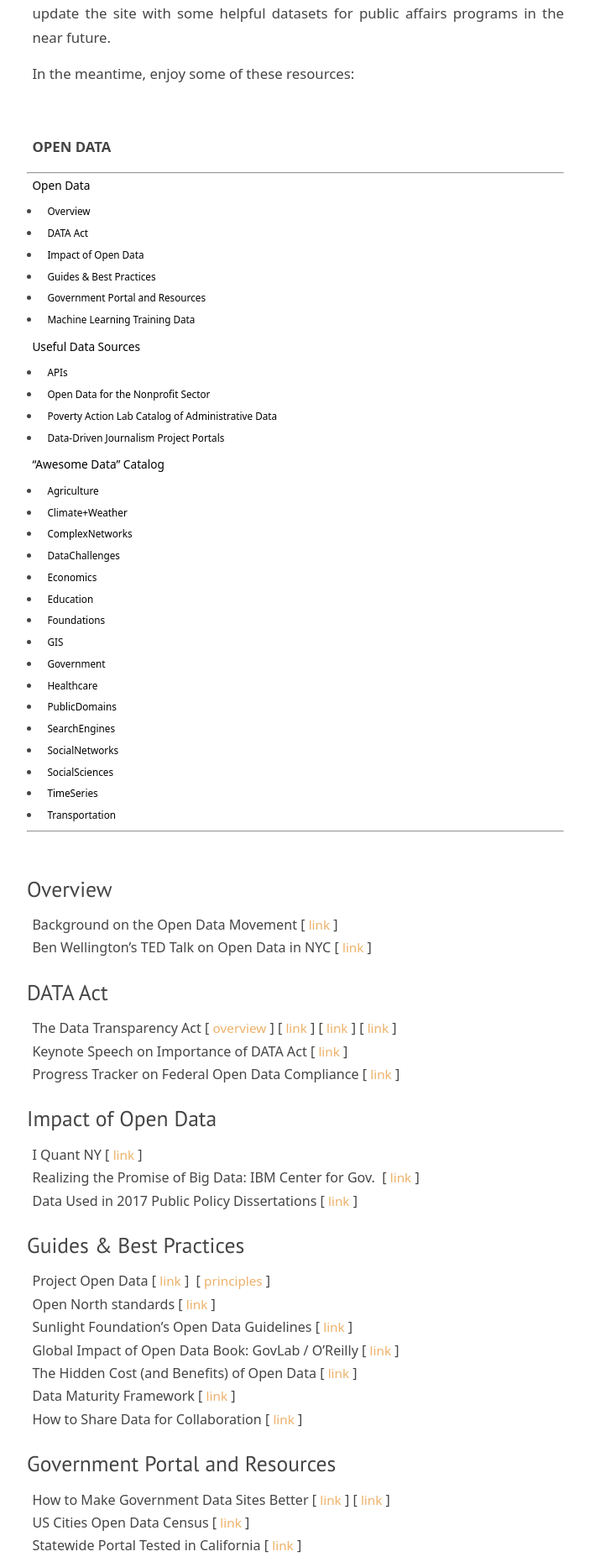
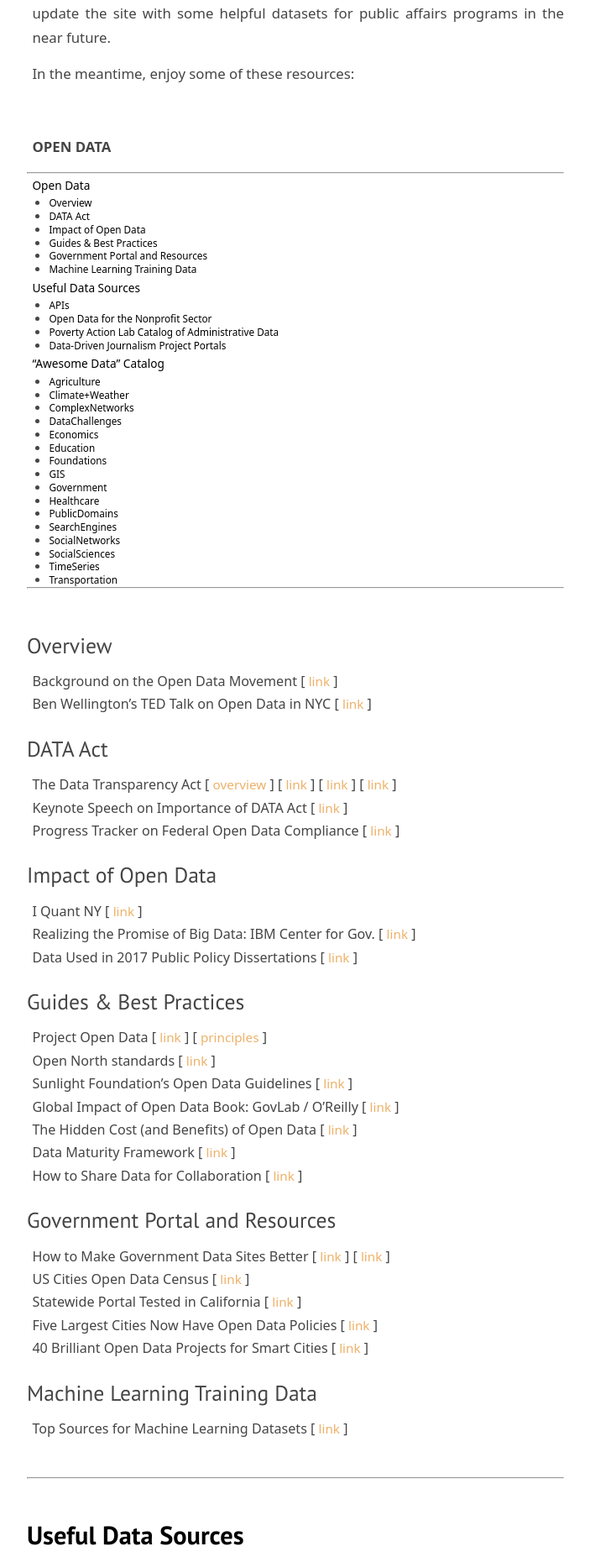
Before and after one commit to DS4PS/ds4ps.github.io, a Jekyll site: the page built from data.md, in a window 1280 px wide. Shown: the part 928-2788 px from the top of the page at 84% size, without its empty margins (288-991 px from the left). Built offline with Jekyll 4.4.1, drawn with Linux system fonts in a browser that asks for light colours; nearby versions of some CDN libraries; library files that are not in the unit come from our copies.

Commit message:
Update data.md

```diff
--- a/data.md
+++ b/data.md
@@ -53,13 +53,13 @@
 ### Impact of Open Data
 
 * I Quant NY [ [link](http://iquantny.tumblr.com/) ]
-* Realizing the Promise of Big Data: IBM Center for Gov.  [ [link](http://www.businessofgovernment.org/sites/default/files/Realizing%20the%20Promise%20of%20Big%20Data_0.pdf) ]
+* Realizing the Promise of Big Data: IBM Center for Gov.  [ [link](http://www.businessofgovernment.org/sites/default/files/Realizing%20the%20Promise%20of%20Big%20Data_0.pdf) ]
 * Data Used in 2017 Public Policy Dissertations [ [link](http://publicmanagementresearch.com/2017/12/18/data-for-dissertations-december-18-2017/) ]
 
 
 ### Guides & Best Practices
 
-* Project Open Data [ [link](https://project-open-data.cio.gov/) ]  [ [principles](https://project-open-data.cio.gov/principles/) ]
+* Project Open Data [ [link](https://project-open-data.cio.gov/) ]  [ [principles](https://project-open-data.cio.gov/principles/) ]
 * Open North standards [ [link](http://www.opennorth.ca/publications) ]
 * Sunlight Foundation's Open Data Guidelines [ [link](http://sunlightfoundation.com/opendataguidelines/) ]
 * Global Impact of Open Data Book: GovLab / O'Reilly [ [link](http://www.oreilly.com/data/free/files/the-global-impact-of-open-data.pdf) ]
@@ -92,13 +92,13 @@
 ### APIs
 
 * Awesome Public Datasets Page [ [GitHub](https://github.com/awesomedata/awesome-public-datasets) ]
-* Quandl API (many data sources) [ [link](https://www.quandl.com/) ] [ [r package](https://www.quandl.com/help/r) ]
-* Census Data API [ [acs package](http://eglenn.scripts.mit.edu/citystate/wp-content/uploads/2013/02/wpid-working_with_acs_R2.pdf) ] [ [census api](http://rstudio-pubs-static.s3.amazonaws.com/19337_2e7f827190514c569ea136db788ce850.html) ]
+* Quandl API (many data sources) [ [link](https://www.quandl.com/) ] [ [r package](https://www.quandl.com/help/r) ]
+* Census Data API [ [acs package](http://eglenn.scripts.mit.edu/citystate/wp-content/uploads/2013/02/wpid-working_with_acs_R2.pdf) ] [ [census api](http://rstudio-pubs-static.s3.amazonaws.com/19337_2e7f827190514c569ea136db788ce850.html) ]
 * Fun Data for Teaching [ [link](http://bartomeuslab.com/2016/01/21/fun-data-for-teaching-r/) ]
 * Forbes: 35 Open Data Sources of Note [ [link](http://www.forbes.com/sites/bernardmarr/2016/02/12/big-data-35-brilliant-and-free-data-sources-for-2016/#2a8d98876796) ]
 * 100 Interesting Datasets [ [link](http://rs.io/100-interesting-data-sets-for-statistics/) ]
 * TwitteR Package API [ [link](http://davetang.org/muse/2013/04/06/using-the-r_twitter-package/) ]
-* 19 Free Public Datasets (Springboard blog) [ [link](https://www.springboard.com/blog/free-public-data-sets-data-science-project/) ]
+* 19 Free Public Datasets (Springboard blog) [ [link](https://www.springboard.com/blog/free-public-data-sets-data-science-project/) ]
 * ckanr [ [github](https://github.com/ropensci/ckanr) ] [ [vignette](https://cran.r-project.org/web/packages/ckanr/vignettes/ckanr_vignette.html) ]
 * Rsocrata [ [github](https://github.com/Chicago/RSocrata) ]
 * censusapi Package [ [github](https://github.com/hrecht/censusapi) ] [ [slides](http://urbaninstitute.github.io/R-Trainings/accesing-census-apis/presentation/index.html#/) ] [ [tutorial](/s/CensusAPI_Package.html) ]
@@ -166,7 +166,7 @@
 * <i class="far fa-check-circle" style="color:lightgray"></i> [Brazilian Weather - Historical data (In Portuguese) - Data related to [...]](http://sinda.crn.inpe.br/PCD/SITE/novo/site/historico/index.php)
 * <i class="far fa-check-circle" style="color:lightgray"></i> [Canadian Meteorological Centre](http://weather.gc.ca/grib/index_e.html)
 * <i class="far fa-check-circle" style="color:lightgray"></i> [Climate Data from UEA (updated monthly)](http://www.cru.uea.ac.uk/data/)
-* ![](https://raw.githubusercontent.com/awesomedata/apd-core/master/deploy/fixme-24.png) [European Climate Assessment & Dataset](http://eca.knmi.nl/)   [[fixme](https://github.com/awesomedata/apd-core/tree/master/core//Climate+Weather/European-Climate-Assessment-&-Dataset.yml)  ]
+* <i class="far fa-question-circle" style="color:lightgray"></i> [European Climate Assessment & Dataset](http://eca.knmi.nl/)   [[fixme](https://github.com/awesomedata/apd-core/tree/master/core//Climate+Weather/European-Climate-Assessment-&-Dataset.yml)  ]
 * <i class="far fa-check-circle" style="color:lightgray"></i> [Global Climate Data Since 1929](http://en.tutiempo.net/climate)
 * <i class="far fa-check-circle" style="color:lightgray"></i> [NASA Global Imagery Browse Services](https://wiki.earthdata.nasa.gov/display/GIBS)
 * <i class="far fa-check-circle" style="color:lightgray"></i> [NOAA Bering Sea Climate](http://www.beringclimate.noaa.gov/)
@@ -182,7 +182,7 @@
 ComplexNetworks
 ---------------
 
-* ![](https://raw.githubusercontent.com/awesomedata/apd-core/master/deploy/fixme-24.png) [DBLP Citation dataset](https://kdl.cs.umass.edu/display/public/DBLP)   [[fixme](https://github.com/awesomedata/apd-core/tree/master/core//ComplexNetworks/DBLP-Citation-dataset.yml)  ]
+* <i class="far fa-question-circle" style="color:lightgray"></i> [DBLP Citation dataset](https://kdl.cs.umass.edu/display/public/DBLP)   [[fixme](https://github.com/awesomedata/apd-core/tree/master/core//ComplexNetworks/DBLP-Citation-dataset.yml)  ]
 * <i class="far fa-check-circle" style="color:lightgray"></i> [DIMACS Road Networks Collection](http://www.dis.uniroma1.it/challenge9/download.shtml)
 * <i class="far fa-check-circle" style="color:lightgray"></i> [NBER Patent Citations](http://nber.org/patents/)
 
@@ -292,7 +292,7 @@
 * <i class="far fa-check-circle" style="color:lightgray"></i> [EveryPolitician - Ongoing project collating and sharing data on every [...]](http://everypolitician.org/)
 * <i class="far fa-check-circle" style="color:lightgray"></i> [Federal Committee on Statistical Methodology (FCSM) (formerly FedStats)](https://nces.ed.gov/FCSM/index.asp)
 * <i class="far fa-check-circle" style="color:lightgray"></i> [Finland](https://www.opendata.fi/en)
-* ![](https://raw.githubusercontent.com/awesomedata/apd-core/master/deploy/fixme-24.png) [France](https://www.data.gouv.fr/en/datasets/)   [[fixme](https://github.com/awesomedata/apd-core/tree/master/core//Government/France.yml)  ]
+* <i class="far fa-question-circle" style="color:lightgray"></i> [France](https://www.data.gouv.fr/en/datasets/)   [[fixme](https://github.com/awesomedata/apd-core/tree/master/core//Government/France.yml)  ]
 * <i class="far fa-check-circle" style="color:lightgray"></i> [Fredericton, NB, Canada](http://www.fredericton.ca/en/citygovernment/Catalogue.asp)
 * <i class="far fa-check-circle" style="color:lightgray"></i> [Gatineau, QC, Canada](http://www.gatineau.ca/donneesouvertes/default_fr.aspx)
 * <i class="far fa-check-circle" style="color:lightgray"></i> [Germany](https://www-genesis.destatis.de/genesis/online)
@@ -305,7 +305,7 @@
 * <i class="far fa-check-circle" style="color:lightgray"></i> [Hong Kong, China](https://data.gov.hk/en/)
 * <i class="far fa-check-circle" style="color:lightgray"></i> [Houston, TX, US](http://data.houstontx.gov/)
 * <i class="far fa-check-circle" style="color:lightgray"></i> [Indian Government Data](https://data.gov.in/)
-* ![](https://raw.githubusercontent.com/awesomedata/apd-core/master/deploy/fixme-24.png) [Indonesian Data Portal](http://data.go.id/)   [[fixme](https://github.com/awesomedata/apd-core/tree/master/core//Government/Indonesian-Data-Portal.yml)  ]
+* <i class="far fa-question-circle" style="color:lightgray"></i> [Indonesian Data Portal](http://data.go.id/)   [[fixme](https://github.com/awesomedata/apd-core/tree/master/core//Government/Indonesian-Data-Portal.yml)  ]
 * <i class="far fa-check-circle" style="color:lightgray"></i> [Ireland's Open Data Portal](https://data.gov.ie/data)
 * <i class="far fa-check-circle" style="color:lightgray"></i> [Italy - Il Portale dati.gov.it è il catalogo nazionale dei metadati [...]](https://www.dati.gov.it/)
 * <i class="far fa-check-circle" style="color:lightgray"></i> [Japan](http://www.e-stat.go.jp/SG1/estat/eStatTopPortalE.do)
@@ -323,7 +323,7 @@
 * <i class="far fa-check-circle" style="color:lightgray"></i> [Moncton, NB, Canada](http://open.moncton.ca/)
 * <i class="far fa-check-circle" style="color:lightgray"></i> [Montreal, QC, Canada](http://donnees.ville.montreal.qc.ca/)
 * <i class="far fa-check-circle" style="color:lightgray"></i> [Mountain View, California, US (GIS)](http://data-mountainview.opendata.arcgis.com/)
-* ![](https://raw.githubusercontent.com/awesomedata/apd-core/master/deploy/fixme-24.png) [NYC Open Data](https://opendata.cityofnewyork.us/)   [[fixme](https://github.com/awesomedata/apd-core/tree/master/core//Government/NYC-Open-Data.yml)  ]
+* <i class="far fa-question-circle" style="color:lightgray"></i> [NYC Open Data](https://opendata.cityofnewyork.us/)   [[fixme](https://github.com/awesomedata/apd-core/tree/master/core//Government/NYC-Open-Data.yml)  ]
 * <i class="far fa-check-circle" style="color:lightgray"></i> [NYC betanyc](http://betanyc.us/)
 * <i class="far fa-check-circle" style="color:lightgray"></i> [Netherlands](https://data.overheid.nl/)
 * <i class="far fa-check-circle" style="color:lightgray"></i> [New Zealand](http://www.stats.govt.nz/browse_for_stats.aspx)
@@ -362,11 +362,11 @@
 * <i class="far fa-check-circle" style="color:lightgray"></i> [Taiwan](http://data.gov.tw/)
 * <i class="far fa-check-circle" style="color:lightgray"></i> [Tel-Aviv Open Data](https://opendata.tel-aviv.gov.il/index_en.html#/)
 * <i class="far fa-check-circle" style="color:lightgray"></i> [Texas Open Data](https://data.texas.gov/)
-* ![](https://raw.githubusercontent.com/awesomedata/apd-core/master/deploy/fixme-24.png) [The World Bank](https://openknowledge.worldbank.org/handle/10986/2124)   [[fixme](https://github.com/awesomedata/apd-core/tree/master/core//Government/The-World-Bank.yml)  ]
+* <i class="far fa-question-circle" style="color:lightgray"></i> [The World Bank](https://openknowledge.worldbank.org/handle/10986/2124)   [[fixme](https://github.com/awesomedata/apd-core/tree/master/core//Government/The-World-Bank.yml)  ]
 * <i class="far fa-check-circle" style="color:lightgray"></i> [Toronto, ON, Canada](https://portal0.cf.opendata.inter.sandbox-toronto.ca/)
-* ![](https://raw.githubusercontent.com/awesomedata/apd-core/master/deploy/fixme-24.png) [Tunisia](http://www.data.gov.tn/)   [[fixme](https://github.com/awesomedata/apd-core/tree/master/core//Government/Tunisia.yml)  ]
-* ![](https://raw.githubusercontent.com/awesomedata/apd-core/master/deploy/fixme-24.png) [U.K. Government Data](http://data.gov.uk/data)   [[fixme](https://github.com/awesomedata/apd-core/tree/master/core//Government/U.K.-Government-Data.yml)  ]
-* ![](https://raw.githubusercontent.com/awesomedata/apd-core/master/deploy/fixme-24.png) [U.S. American Community Survey](https://www.census.gov/programs-surveys/acs/data.html/)   [[fixme](https://github.com/awesomedata/apd-core/tree/master/core//Government/U.S.-American-Community-Survey.yml)  ]
+* <i class="far fa-question-circle" style="color:lightgray"></i> [Tunisia](http://www.data.gov.tn/)   [[fixme](https://github.com/awesomedata/apd-core/tree/master/core//Government/Tunisia.yml)  ]
+* <i class="far fa-question-circle" style="color:lightgray"></i> [U.K. Government Data](http://data.gov.uk/data)   [[fixme](https://github.com/awesomedata/apd-core/tree/master/core//Government/U.K.-Government-Data.yml)  ]
+* <i class="far fa-question-circle" style="color:lightgray"></i> [U.S. American Community Survey](https://www.census.gov/programs-surveys/acs/data.html/)   [[fixme](https://github.com/awesomedata/apd-core/tree/master/core//Government/U.S.-American-Community-Survey.yml)  ]
 * <i class="far fa-check-circle" style="color:lightgray"></i> [U.S. CDC Public Health datasets](https://www.cdc.gov/nchs/data_access/ftp_data.htm)
 * <i class="far fa-check-circle" style="color:lightgray"></i> [U.S. Census Bureau](http://www.census.gov/data.html)
 * <i class="far fa-check-circle" style="color:lightgray"></i> [U.S. Department of Housing and Urban Development (HUD)](http://www.huduser.gov/portal/datasets/pdrdatas.html)
@@ -380,8 +380,8 @@
 * <i class="far fa-check-circle" style="color:lightgray"></i> [Uganda Bureau of Statistics](http://www.ubos.org/unda/index.php/catalog)
 * <i class="far fa-check-circle" style="color:lightgray"></i> [Ukraine](https://data.gov.ua/)
 * <i class="far fa-check-circle" style="color:lightgray"></i> [United Nations](http://data.un.org/)
-* ![](https://raw.githubusercontent.com/awesomedata/apd-core/master/deploy/fixme-24.png) [Uruguay](https://catalogodatos.gub.uy/)   [[fixme](https://github.com/awesomedata/apd-core/tree/master/core//Government/Uruguay.yml)  ]
-* ![](https://raw.githubusercontent.com/awesomedata/apd-core/master/deploy/fixme-24.png) [Valley Transportation Authority (VTA), California, US](https://data.vta.org/)   [[fixme](https://github.com/awesomedata/apd-core/tree/master/core//Government/Valley-Transportation-Authority-VTA-California-US.yml)  ]
+* <i class="far fa-question-circle" style="color:lightgray"></i> [Uruguay](https://catalogodatos.gub.uy/)   [[fixme](https://github.com/awesomedata/apd-core/tree/master/core//Government/Uruguay.yml)  ]
+* <i class="far fa-question-circle" style="color:lightgray"></i> [Valley Transportation Authority (VTA), California, US](https://data.vta.org/)   [[fixme](https://github.com/awesomedata/apd-core/tree/master/core//Government/Valley-Transportation-Authority-VTA-California-US.yml)  ]
 * <i class="far fa-check-circle" style="color:lightgray"></i> [Vancouver, BC Open Data Catalog](http://data.vancouver.ca/datacatalogue/)
 * <i class="far fa-check-circle" style="color:lightgray"></i> [Victoria, BC, Canada](http://opendata.victoria.ca/)
 * <i class="far fa-check-circle" style="color:lightgray"></i> [Vienna, Austria](https://open.wien.gv.at/site/open-data/)
@@ -418,19 +418,19 @@
 * <i class="far fa-check-circle" style="color:lightgray"></i> [Archive-it from Internet Archive](https://www.archive-it.org/explore?show=Collections)
 * <i class="far fa-check-circle" style="color:lightgray"></i> [CMU JASA data archive](http://lib.stat.cmu.edu/jasadata/)
 * <i class="far fa-check-circle" style="color:lightgray"></i> [CMU StatLab collections](http://lib.stat.cmu.edu/datasets/)
-* ![](https://raw.githubusercontent.com/awesomedata/apd-core/master/deploy/fixme-24.png) [Data.World](https://data.world)   [[fixme](https://github.com/awesomedata/apd-core/tree/master/core//PublicDomains/Data.World.yml)  ]
-* ![](https://raw.githubusercontent.com/awesomedata/apd-core/master/deploy/fixme-24.png) [Data360](http://www.data360.org/index.aspx)   [[fixme](https://github.com/awesomedata/apd-core/tree/master/core//PublicDomains/Data360.yml)  ]
+* <i class="far fa-question-circle" style="color:lightgray"></i> [Data.World](https://data.world)   [[fixme](https://github.com/awesomedata/apd-core/tree/master/core//PublicDomains/Data.World.yml)  ]
+* <i class="far fa-question-circle" style="color:lightgray"></i> [Data360](http://www.data360.org/index.aspx)   [[fixme](https://github.com/awesomedata/apd-core/tree/master/core//PublicDomains/Data360.yml)  ]
 * <i class="far fa-check-circle" style="color:lightgray"></i> [Enigma Public](https://public.enigma.com/)
 * <i class="far fa-check-circle" style="color:lightgray"></i> [Google](http://www.google.com/publicdata/directory)
 * <i class="far fa-check-circle" style="color:lightgray"></i> [Grand Comics Database - The Grand Comics Database (GCD) is a nonprofit, [...]](https://www.comics.org)
-* ![](https://raw.githubusercontent.com/awesomedata/apd-core/master/deploy/fixme-24.png) [Infochimps](http://www.infochimps.com/)   [[fixme](https://github.com/awesomedata/apd-core/tree/master/core//PublicDomains/Infochimps.yml)  ]
+* <i class="far fa-question-circle" style="color:lightgray"></i> [Infochimps](http://www.infochimps.com/)   [[fixme](https://github.com/awesomedata/apd-core/tree/master/core//PublicDomains/Infochimps.yml)  ]
 * <i class="far fa-check-circle" style="color:lightgray"></i> [KDNuggets Data Collections](http://www.kdnuggets.com/datasets/index.html)
 * <i class="far fa-check-circle" style="color:lightgray"></i> [Microsoft Azure Data Market Free DataSets](https://azuremarketplace.microsoft.com/en-us/marketplace/apps?source=datamarket&filters=pricing-free&page=1)
 * <i class="far fa-check-circle" style="color:lightgray"></i> [Microsoft Data Science for Research](http://aka.ms/Data-Science)
 * <i class="far fa-check-circle" style="color:lightgray"></i> [Microsoft Research Open Data](https://msropendata.com/)
-* ![](https://raw.githubusercontent.com/awesomedata/apd-core/master/deploy/fixme-24.png) [Numbray](http://numbrary.com/)   [[fixme](https://github.com/awesomedata/apd-core/tree/master/core//PublicDomains/Numbray.yml)  ]
+* <i class="far fa-question-circle" style="color:lightgray"></i> [Numbray](http://numbrary.com/)   [[fixme](https://github.com/awesomedata/apd-core/tree/master/core//PublicDomains/Numbray.yml)  ]
 * <i class="far fa-check-circle" style="color:lightgray"></i> [Open Library Data Dumps](https://openlibrary.org/developers/dumps)
-* ![](https://raw.githubusercontent.com/awesomedata/apd-core/master/deploy/fixme-24.png) [Reddit Datasets](https://www.reddit.com/r/datasets)   [[fixme](https://github.com/awesomedata/apd-core/tree/master/core//PublicDomains/Reddit-Datasets.yml)  ]
+* <i class="far fa-question-circle" style="color:lightgray"></i> [Reddit Datasets](https://www.reddit.com/r/datasets)   [[fixme](https://github.com/awesomedata/apd-core/tree/master/core//PublicDomains/Reddit-Datasets.yml)  ]
 * <i class="far fa-check-circle" style="color:lightgray"></i> [RevolutionAnalytics Collection](http://packages.revolutionanalytics.com/datasets/)
 * <i class="far fa-check-circle" style="color:lightgray"></i> [Sample R data sets](http://stat.ethz.ch/R-manual/R-patched/library/datasets/html/00Index.html)
 * <i class="far fa-check-circle" style="color:lightgray"></i> [StatSci.org](http://www.statsci.org/datasets.html)
@@ -473,7 +473,7 @@
 * <i class="far fa-check-circle" style="color:lightgray"></i> [Google Scholar citation relations](http://www3.cs.stonybrook.edu/~leman/data/gscholar.db)
 * <i class="far fa-check-circle" style="color:lightgray"></i> [High-Resolution Contact Networks from Wearable Sensors](http://www.sociopatterns.org/datasets/)
 * <i class="far fa-check-circle" style="color:lightgray"></i> [Indie Map: social graph and crawl of top IndieWeb sites](http://www.indiemap.org/)
-* ![](https://raw.githubusercontent.com/awesomedata/apd-core/master/deploy/fixme-24.png) [Mobile Social Networks from UMASS](https://kdl.cs.umass.edu/display/public/Mobile+Social+Networks)   [[fixme](https://github.com/awesomedata/apd-core/tree/master/core//SocialNetworks/Mobile-Social-Networks-from-UMASS.yml)  ]
+* <i class="far fa-question-circle" style="color:lightgray"></i> [Mobile Social Networks from UMASS](https://kdl.cs.umass.edu/display/public/Mobile+Social+Networks)   [[fixme](https://github.com/awesomedata/apd-core/tree/master/core//SocialNetworks/Mobile-Social-Networks-from-UMASS.yml)  ]
 * <i class="far fa-check-circle" style="color:lightgray"></i> [Network Twitter Data](http://snap.stanford.edu/data/higgs-twitter.html)
 * <i class="far fa-check-circle" style="color:lightgray"></i> [Reddit Comments](http://files.pushshift.io/reddit/comments/)
 * <i class="far fa-check-circle" style="color:lightgray"></i> [Skytrax' Air Travel Reviews Dataset](https://github.com/quankiquanki/skytrax-reviews-dataset)
@@ -482,7 +482,7 @@
 * <i class="far fa-check-circle" style="color:lightgray"></i> [Twitter Data for Online Reputation Management](http://nlp.uned.es/replab2013/)
 * <i class="far fa-check-circle" style="color:lightgray"></i> [Twitter Data for Sentiment Analysis](http://help.sentiment140.com/for-students/)
 * <i class="far fa-check-circle" style="color:lightgray"></i> [Twitter Graph of entire Twitter site](http://an.kaist.ac.kr/traces/WWW2010.html)
-* ![](https://raw.githubusercontent.com/awesomedata/apd-core/master/deploy/fixme-24.png) [Twitter Scrape Calufa May 2011](http://archive.org/details/2011-05-calufa-twitter-sql)   [[fixme](https://github.com/awesomedata/apd-core/tree/master/core//SocialNetworks/Twitter-Scrape-Calufa-May-2011.yml)  ]
+* <i class="far fa-question-circle" style="color:lightgray"></i> [Twitter Scrape Calufa May 2011](http://archive.org/details/2011-05-calufa-twitter-sql)   [[fixme](https://github.com/awesomedata/apd-core/tree/master/core//SocialNetworks/Twitter-Scrape-Calufa-May-2011.yml)  ]
 * <i class="far fa-check-circle" style="color:lightgray"></i> [UNIMI/LAW Social Network Datasets](http://law.di.unimi.it/datasets.php)
 * <i class="far fa-check-circle" style="color:lightgray"></i> [Yahoo! Graph and Social Data](http://webscope.sandbox.yahoo.com/catalog.php?datatype=g)
 * <i class="far fa-check-circle" style="color:lightgray"></i> [Youtube Video Social Graph in 2007,2008](http://netsg.cs.sfu.ca/youtubedata/)
@@ -495,7 +495,7 @@
 * <i class="far fa-check-circle" style="color:lightgray"></i> [Center for Systemic Peace Datasets - Conflict Trends, Polities, State Fragility, etc](http://www.systemicpeace.org/)
 * <i class="far fa-check-circle" style="color:lightgray"></i> [Correlates of War Project](http://www.correlatesofwar.org/)
 * <i class="far fa-check-circle" style="color:lightgray"></i> [Cryptome Conspiracy Theory Items](http://cryptome.org)
-* ![](https://raw.githubusercontent.com/awesomedata/apd-core/master/deploy/fixme-24.png) [Datacards](https://www.datacards.org/login/)   [[fixme](https://github.com/awesomedata/apd-core/tree/master/core//SocialSciences/Datacards.yml)  ]
+* <i class="far fa-question-circle" style="color:lightgray"></i> [Datacards](https://www.datacards.org/login/)   [[fixme](https://github.com/awesomedata/apd-core/tree/master/core//SocialSciences/Datacards.yml)  ]
 * <i class="far fa-check-circle" style="color:lightgray"></i> [European Social Survey](http://www.europeansocialsurvey.org/data/)
 * <i class="far fa-check-circle" style="color:lightgray"></i> [FBI Hate Crime 2013 - aggregated data](https://github.com/emorisse/FBI-Hate-Crime-Statistics/tree/master/2013)
 * <i class="far fa-check-circle" style="color:lightgray"></i> [Fragile States Index](http://fundforpeace.org/fsi/)
@@ -558,7 +558,7 @@
 * <i class="far fa-check-circle" style="color:lightgray"></i> [NYC Uber trip data April 2014 to September 2014](https://github.com/fivethirtyeight/uber-tlc-foil-response)
 * <i class="far fa-check-circle" style="color:lightgray"></i> [Open Traffic collection](https://github.com/graphhopper/open-traffic-collection)
 * <i class="far fa-check-circle" style="color:lightgray"></i> [OpenFlights - airport, airline and route data](http://openflights.org/data.html)
-* ![](https://raw.githubusercontent.com/awesomedata/apd-core/master/deploy/fixme-24.png) [Philadelphia Bike Share Stations (JSON)](https://www.rideindego.com/stations/json/)   [[fixme](https://github.com/awesomedata/apd-core/tree/master/core//Transportation/Philadelphia-Bike-Share-Stations-JSON.yml)  ]
+* <i class="far fa-question-circle" style="color:lightgray"></i> [Philadelphia Bike Share Stations (JSON)](https://www.rideindego.com/stations/json/)   [[fixme](https://github.com/awesomedata/apd-core/tree/master/core//Transportation/Philadelphia-Bike-Share-Stations-JSON.yml)  ]
 * <i class="far fa-check-circle" style="color:lightgray"></i> [Plane Crash Database, since 1920](http://www.planecrashinfo.com/database.htm)
 * <i class="far fa-check-circle" style="color:lightgray"></i> [RITA Airline On-Time Performance data](http://www.transtats.bts.gov/Tables.asp?DB_ID=120)
 * <i class="far fa-check-circle" style="color:lightgray"></i> [RITA/BTS transport data collection (TranStat)](http://www.transtats.bts.gov/DataIndex.asp)
@@ -639,8 +639,7 @@
   list-style-type: disc !important;
   font-size:calc(0.65em + 0.25vw);
   line-height:1.2;
-  margin: 10px;
-  padding-left: 8px;
+  margin-left: 20px;
 }
 #markdown-toc a {
   color: black;
```
